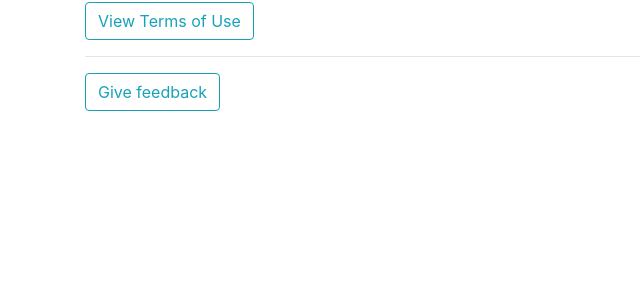
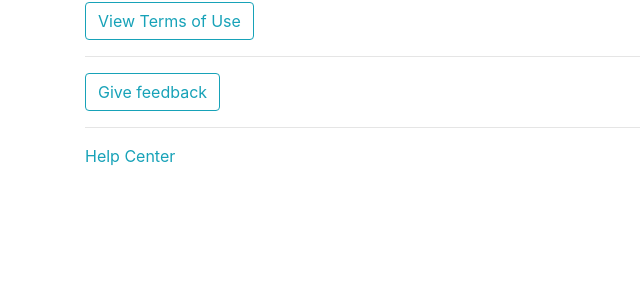
Before and after one commit to KingDenari/Redemption-Project, a Flask app: page /settings in a window 1280 px wide. Shown: the part 502-800 px from the top of the page, without its empty margins (0-640 px from the left). Run offline with Flask 3, Linux system fonts and the light colour scheme; a user stored in the database is signed in; some libraries are stand-ins or nearby versions.

Commit message:
Update settings.html

```diff
--- a/website/templates/settings.html
+++ b/website/templates/settings.html
@@ -25,4 +25,7 @@
 
 <hr />
 <a href="/feedback" class="btn btn-outline-info">Give feedback</a>
+
+<hr />
+<a href="https://myredemption.tawk.help/" target="_blank" class="btn-outline-info">Help Center</a>
 {% endblock %}
```
